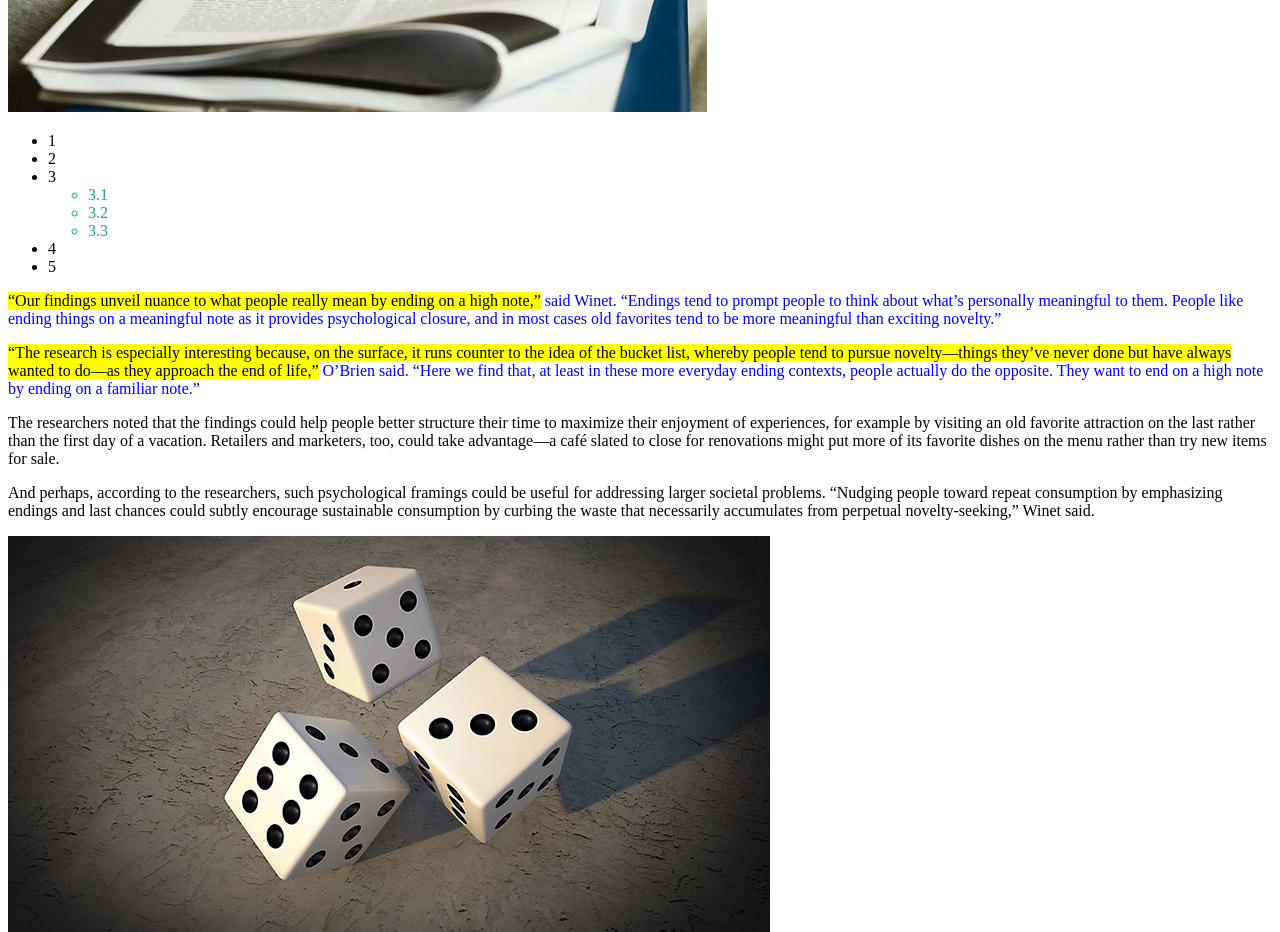
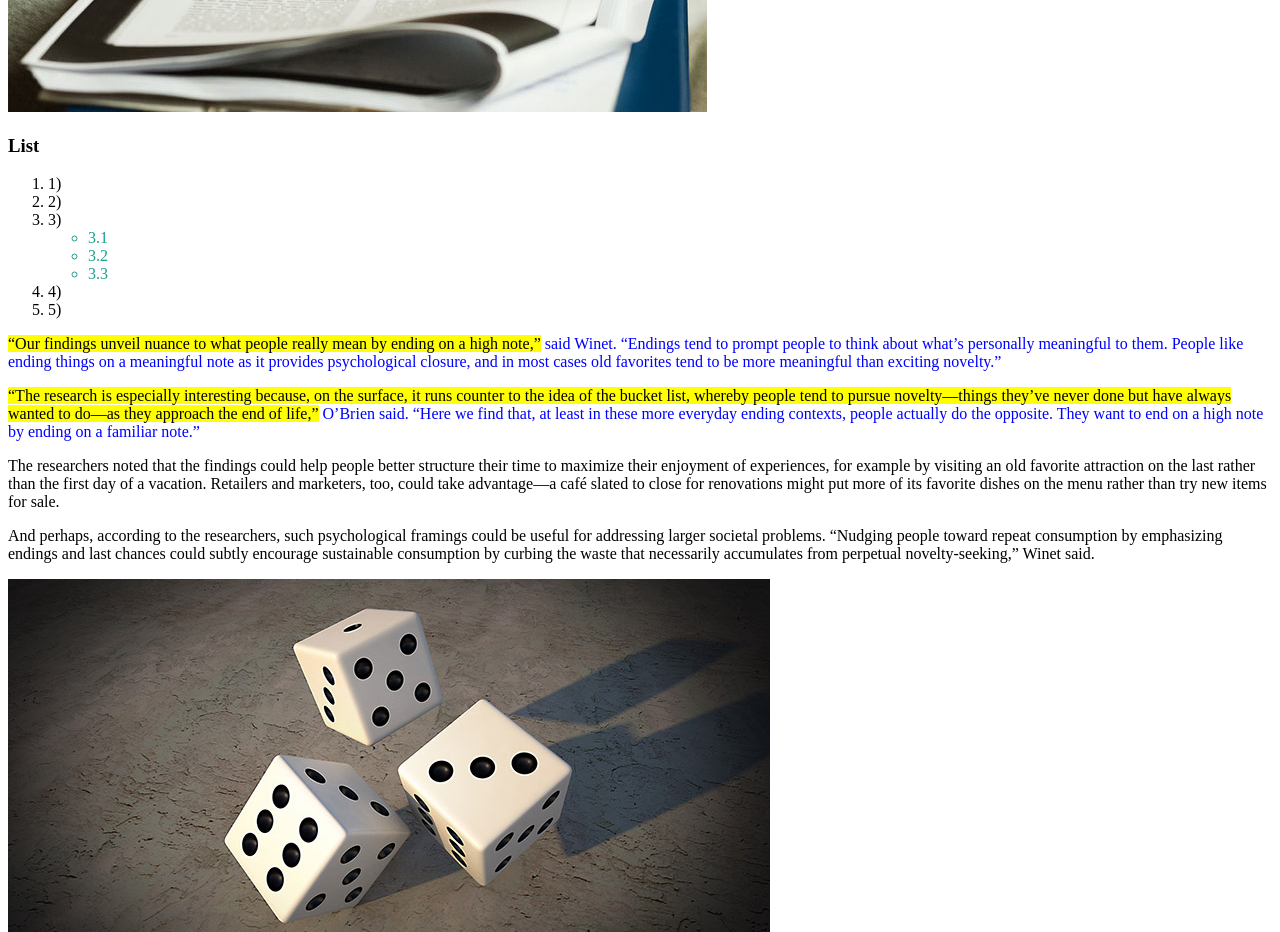
Before and after one commit to Vitalii2127/course_lessons, a plain HTML site: page lesson_3/index.html in a window 1280 px wide. Shown: the part 1760-2692 px from the top of the page. Drawn offline with Linux system fonts and the light colour scheme.

Commit message:
Update index.html

```diff
--- a/lesson_3/index.html
+++ b/lesson_3/index.html
@@ -59,10 +59,12 @@
 			<div class="image-two">
 				<img src="img/cc_careers_highlighting-lines-16x9-1.jpg" alt="image-two">
 			</div>
-			<ul id="list" class="item">
-				<li>1</li>
-				<li>2</li>
-				<li>3
+			<div id="list" class="item">
+				<h3>List</h3>
+				<ol>
+					<li>1)</li>
+					<li>2)</li>
+					<li>3)
 						<ul class="item-two">
 							<li>
 								3.1
@@ -75,9 +77,10 @@
 							</li>
 						</ul>
 					</li>
-				<li>4</li>
-				<li>5</li>
-			</ul>
+					<li>4)</li>
+					<li>5)</li>
+				</ol>
+			</div>
 			<p>
 				<mark>“Our findings unveil nuance to what people really mean by ending on a high note,”</mark> said Winet. “Endings tend to prompt people to think about what’s personally meaningful to them. People like ending things on a meaningful note as it provides psychological closure, and in most cases old favorites tend to be more meaningful than exciting novelty.”
 			</p>
```
Lines whose indentation alone changed are shown as unchanged.
